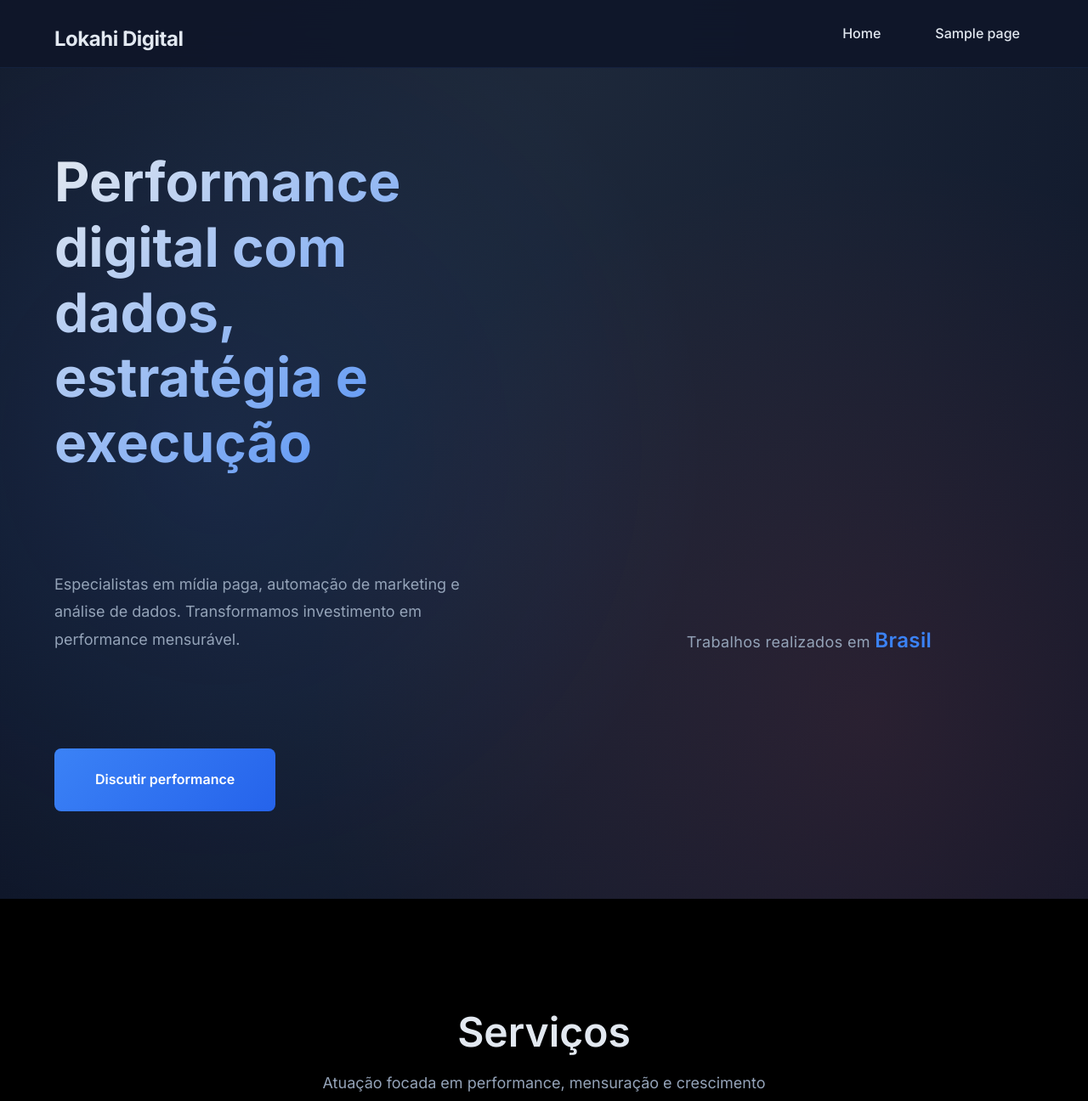
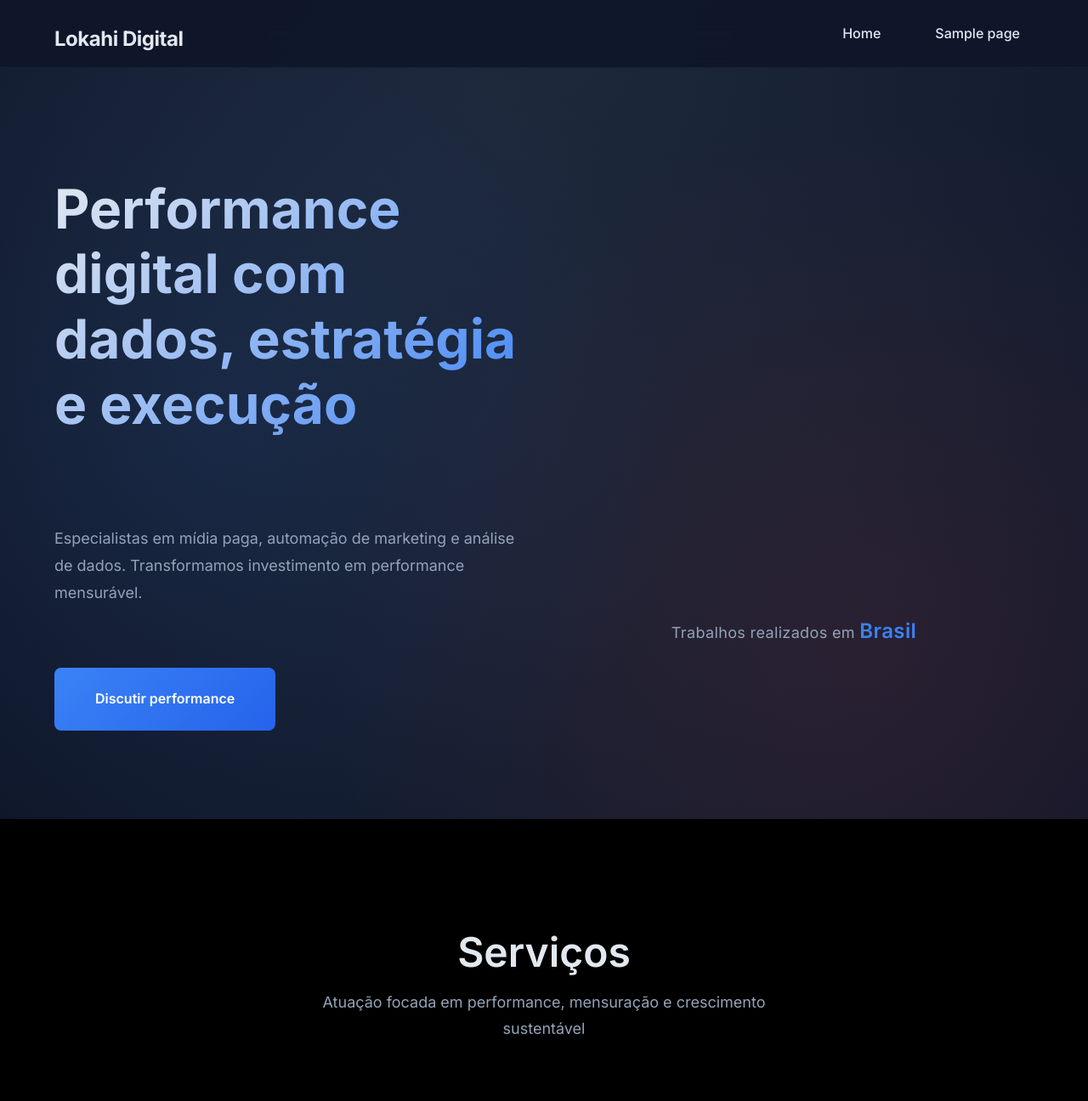
Before and after one commit to igormaiamesquita/lokahi-theme-wp, a WordPress theme: template front-page.php in a window 1280 px wide. Shown: the top 1296 px of the page at 85% size. Run offline with PHP 8.4 and a stand-in for WordPress, Linux system fonts and the light colour scheme; the site name, menu and one post (Sample post) are stand-ins, and other content is empty; some libraries are stand-ins or nearby versions.

Commit message:
Reduzir gap do grid do hero-container (3xl → md)

```diff
--- a/style.css
+++ b/style.css
@@ -324,7 +324,7 @@ p {
 	display: grid;
 	grid-template-columns: 1fr 1fr;
 	grid-template-rows: auto auto;
-	gap: var(--spacing-3xl);
+	gap: var(--spacing-md);
 	align-items: center;
 }
 
```
